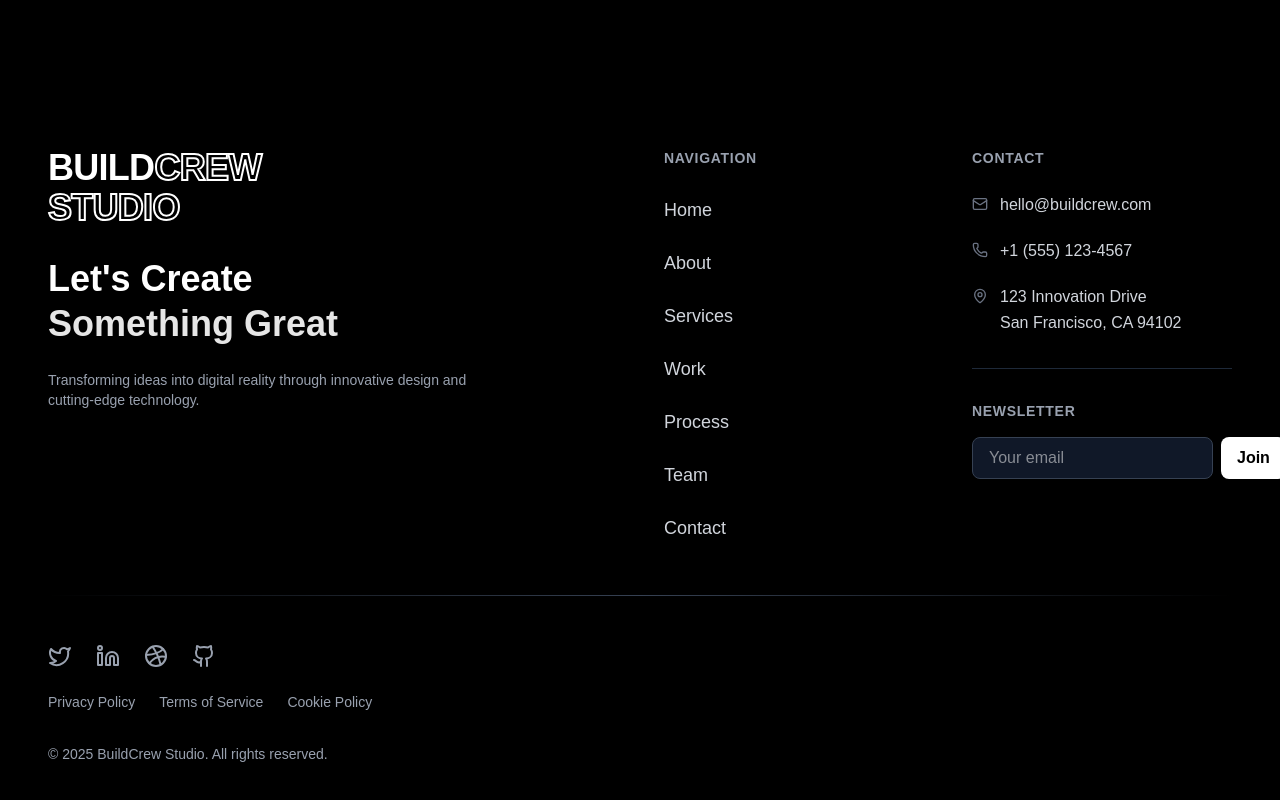
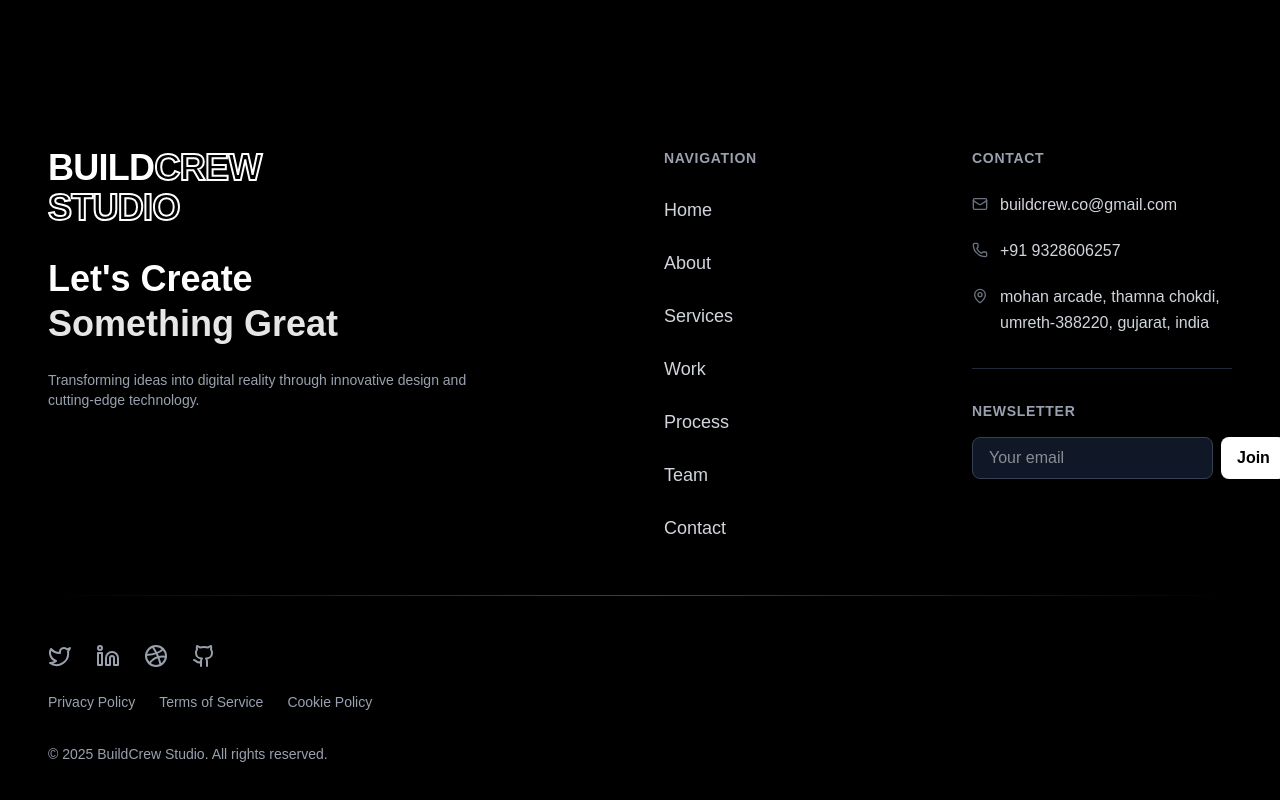
Before and after one commit to Prm290803/Portfoliio, a React (Vite) app: page / in a window 1280 px wide. Shown: the part 6096-6896 px from the top of the page. Built offline with nearby package versions, Linux system fonts and the light colour scheme.

Commit message:
contact updates

```diff
--- a/src/Pages/Contact/contact.jsx
+++ b/src/Pages/Contact/contact.jsx
@@ -274,15 +274,15 @@ const Contact = () => {
                 <div className="space-y-12">
                   <div>
                     <span className="label-editorial text-muted-foreground mb-4 block">Email</span>
-                    <a href="mailto:hello@buildcrew.com" className="text-xl md:text-2xl font-medium hover:text-muted-foreground transition-colors flex items-center gap-3">
+                    <a href="mailto:buildcrew.co@gmail.com" className="text-xl md:text-2xl font-medium hover:text-muted-foreground transition-colors flex items-center gap-3">
                       <Mail className="w-5 h-5" />
-                      hello@buildcrew.com
+                      buildcrew.co@gmail.com
                     </a>
                   </div>
 
                   <div>
                     <span className="label-editorial text-muted-foreground mb-4 block">Phone</span>
-                    <a href="tel:+15551234567" className="text-xl md:text-2xl font-medium hover:text-muted-foreground transition-colors flex items-center gap-3">
+                    <a href="tel:+919328606257" className="text-xl md:text-2xl font-medium hover:text-muted-foreground transition-colors flex items-center gap-3">
                       <Phone className="w-5 h-5" />
                       +91 9328606257
                     </a>
@@ -311,11 +311,11 @@ const Contact = () => {
         </section>
 
         {/* Map placeholder */}
-        <section className="h-[50vh] bg-secondary relative">
+        {/* <section className="h-[50vh] bg-secondary relative">
           <div className="absolute inset-0 flex items-center justify-center">
             <span className="label-editorial text-muted-foreground">Interactive Map</span>
           </div>
-        </section>
+        </section> */}
       </div>
       </PageTransition>
     </Layout>
--- a/src/components/Footer.jsx
+++ b/src/components/Footer.jsx
@@ -78,19 +78,19 @@ export const Footer = () => {
   const contactInfo = [
     {
       icon: Mail,
-      content: 'hello@buildcrew.com',
-      href: 'mailto:hello@buildcrew.com',
+      content: 'buildcrew.co@gmail.com',
+      href: 'mailto:buildcrew.co@gmail.com',
       type: 'email'
     },
     {
       icon: Phone,
-      content: '+1 (555) 123-4567',
-      href: 'tel:+15551234567',
+      content: '+91 9328606257',
+      href: 'tel:+919328606257',
       type: 'telephone'
     },
     {
       icon: MapPin,
-      content: '123 Innovation Drive\nSan Francisco, CA 94102',
+      content: 'mohan arcade, thamna chokdi, umreth-388220, gujarat, india',
       type: 'address'
     }
   ];
--- a/src/components/Navigation.jsx
+++ b/src/components/Navigation.jsx
@@ -67,7 +67,7 @@ export const Navigation = ({ isOpen, setIsOpen }) => {
                 <p>Since 2024</p>
               </div>
               <div className="label-editorial text-right">
-                <p>service@buildcrew.com</p>
+                <p>buildcrew.co@gmail.com</p>
                 <p>+91 9328606257</p>
               </div>
             </div>
```
